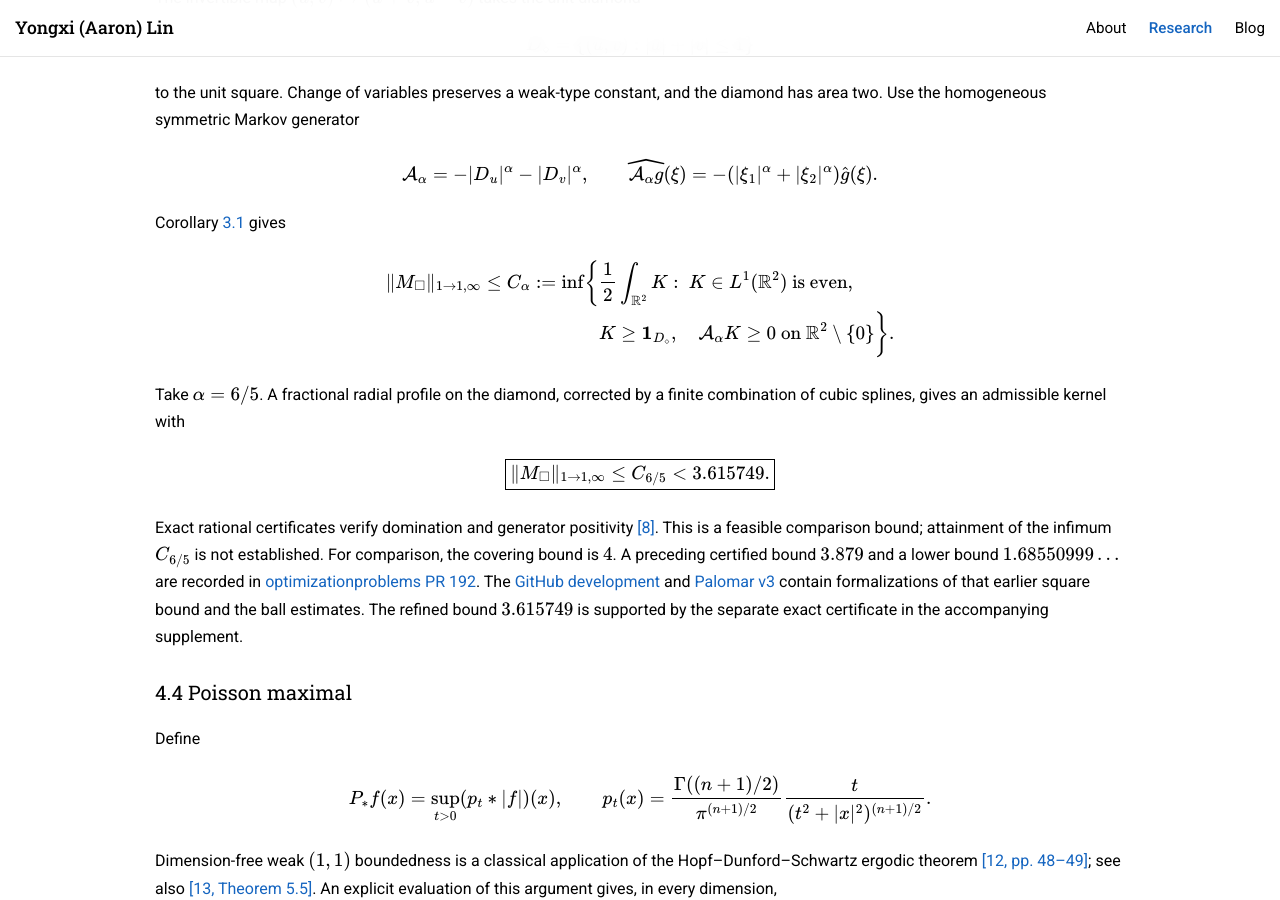
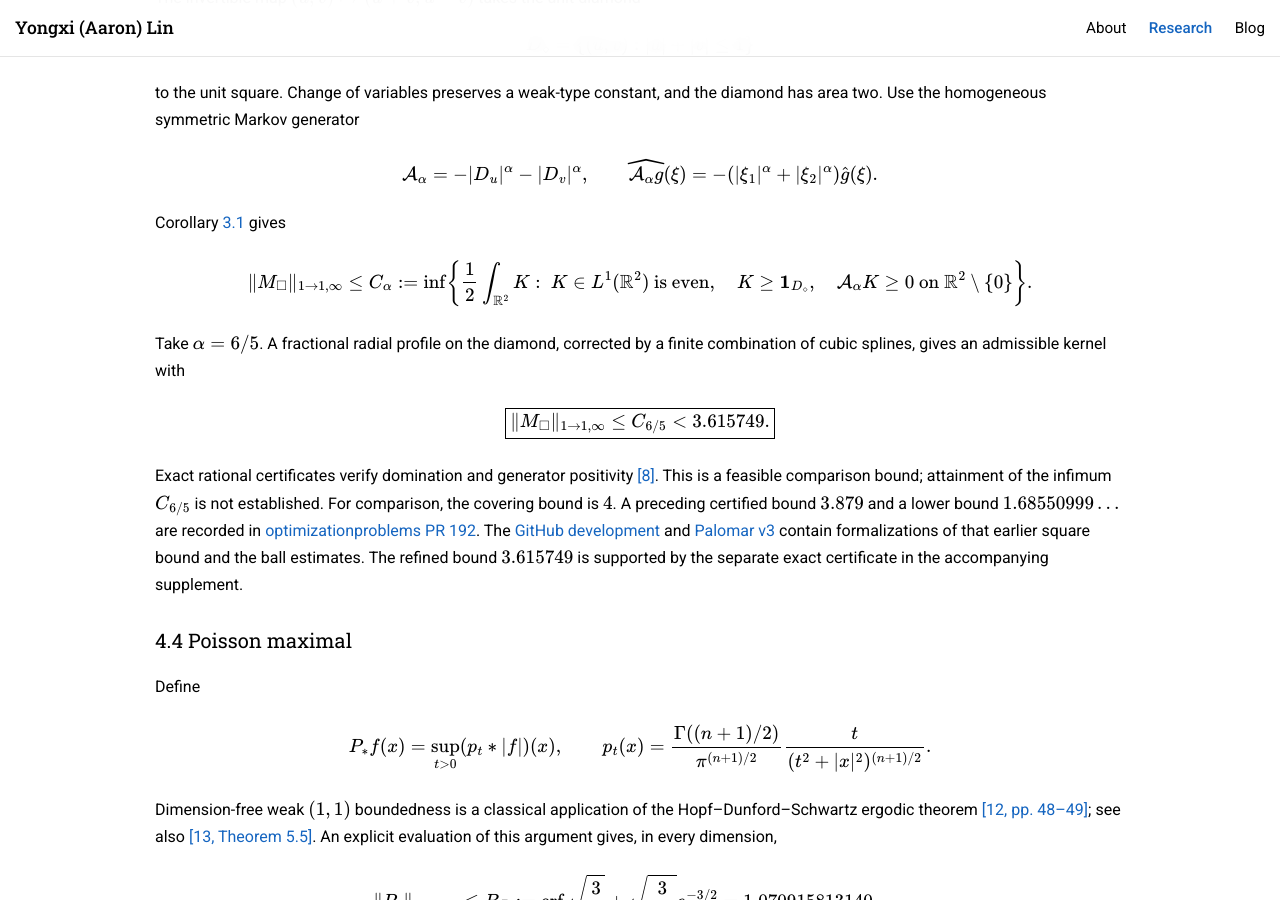
Before and after one commit to CoolRmal/coolrmal.github.io, a Jekyll site: the page built from two-partial-balayage-principles.html, in a window 1280 px wide and 900 px high, scrolled down 11798 px. Built offline with Jekyll 4.4.1, drawn with Linux system fonts in a browser that asks for light colours; formulas are drawn with MathJax 3.

Commit message:
Display the square maximal bound on one line

```diff
--- a/two-partial-balayage-principles.html
+++ b/two-partial-balayage-principles.html
@@ -480,13 +480,13 @@ diamond has area two. Use the homogeneous symmetric Markov generator
 <span class="math display">$$\mathcal
 A_\alpha=-|D_u|^\alpha-|D_v|^\alpha,
 \qquad \widehat{\mathcal A_\alpha g}(\xi)
-=-(|\xi_1|^\alpha+|\xi_2|^\alpha)\widehat g(\xi).$$</span> Corollary <a data-reference="cor:optimal-majorant" data-reference-type="ref" href="#cor:optimal-majorant">3.1</a> gives <span class="math display">$$\begin{aligned}
+=-(|\xi_1|^\alpha+|\xi_2|^\alpha)\widehat g(\xi).$$</span> Corollary <a data-reference="cor:optimal-majorant" data-reference-type="ref" href="#cor:optimal-majorant">3.1</a> gives <span class="math display">$$
 \|M_\square\|_{1\to1,\infty}\le C_\alpha:=\inf\biggl\{
-&amp;\frac12\int_{\mathbb R^2}K:\ K\in L^1(\mathbb R^2)\text{ is
-even},\\
-&amp;K\ge\mathbf1_{D_\diamond},\quad
+\frac12\int_{\mathbb R^2}K:\ K\in L^1(\mathbb R^2)\text{ is
+even},\quad
+K\ge\mathbf1_{D_\diamond},\quad
 \mathcal A_\alpha K\ge0\text{ on }\mathbb R^2\setminus\{0\}\biggr\}.
-\end{aligned}$$</span> Take <span class="math inline">$$\alpha=6/5$$</span>. A fractional radial profile
+$$</span> Take <span class="math inline">$$\alpha=6/5$$</span>. A fractional radial profile
 on the diamond, corrected by a finite combination of cubic splines,
 gives an admissible kernel with <span class="math display">$$\boxed{\|M_\square\|_{1\to1,\infty}\le
 C_{6/5}&lt;3.615749.}$$</span> Exact rational certificates verify
```
